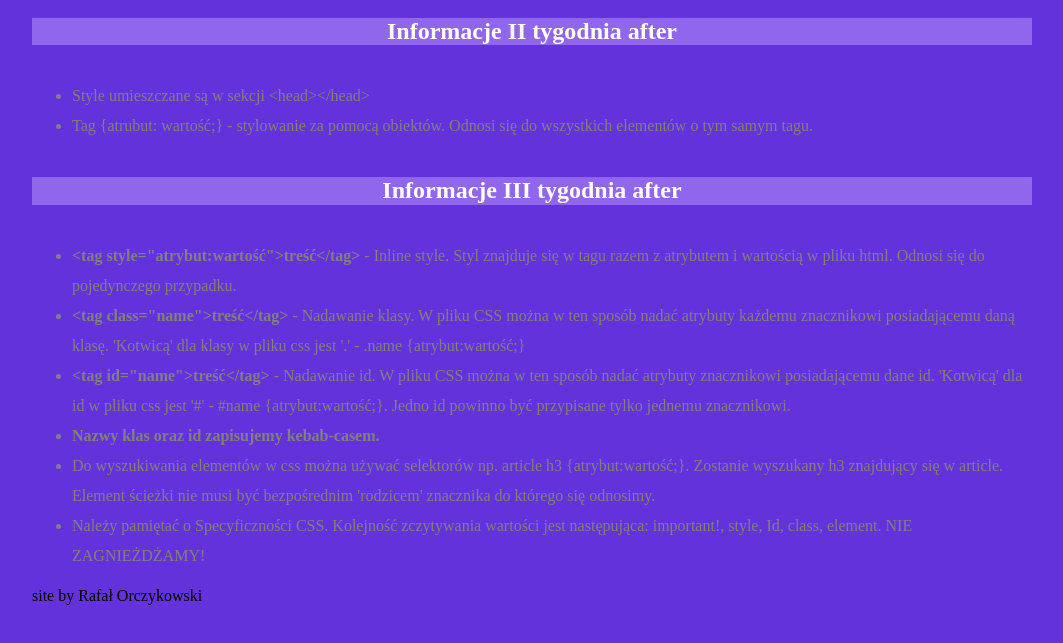
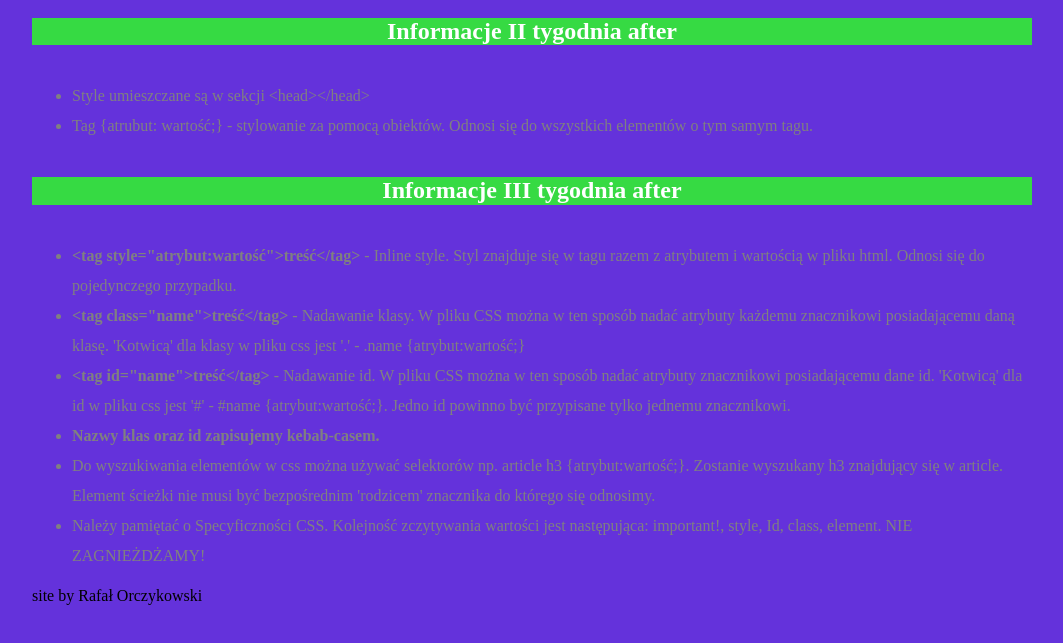
Before and after one commit to rafal-orczykowski/Homepage-webpack, a plain HTML site: page src/pages/nauka-css.html in a window 1280 px wide. Shown: the part 885-1528 px from the top of the page, without its empty margins (108-1171 px from the left). Drawn offline with nearby package versions, Linux system fonts and the light colour scheme; files that its build step writes are made by us from their sources.

Commit message:
header color

```diff
--- a/src/scss/modules/homepage.scss
+++ b/src/scss/modules/homepage.scss
@@ -76,7 +76,7 @@ width:100%;
 
 &__heading {
   width:1000px;
-  background: #9066ec;
+  background: #36da43;
   color: white;
   text-align: center;
 }
```
